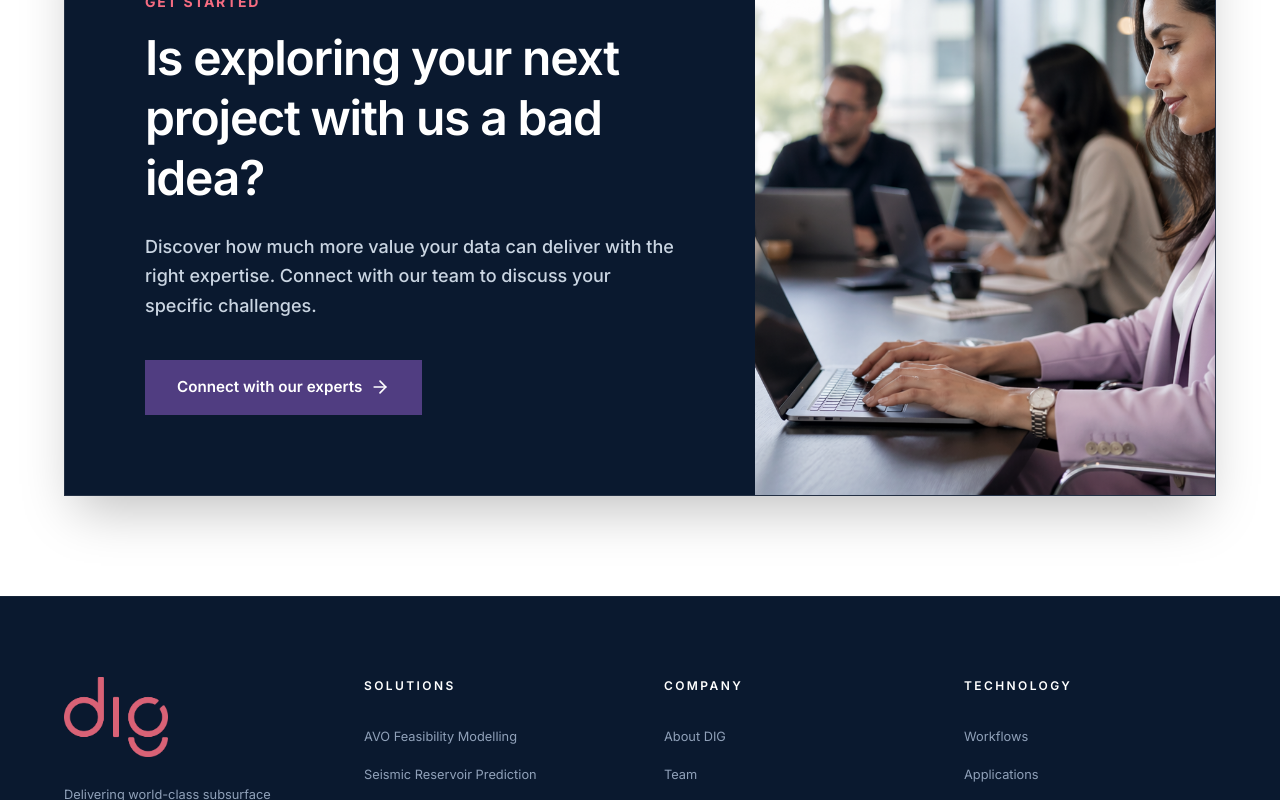
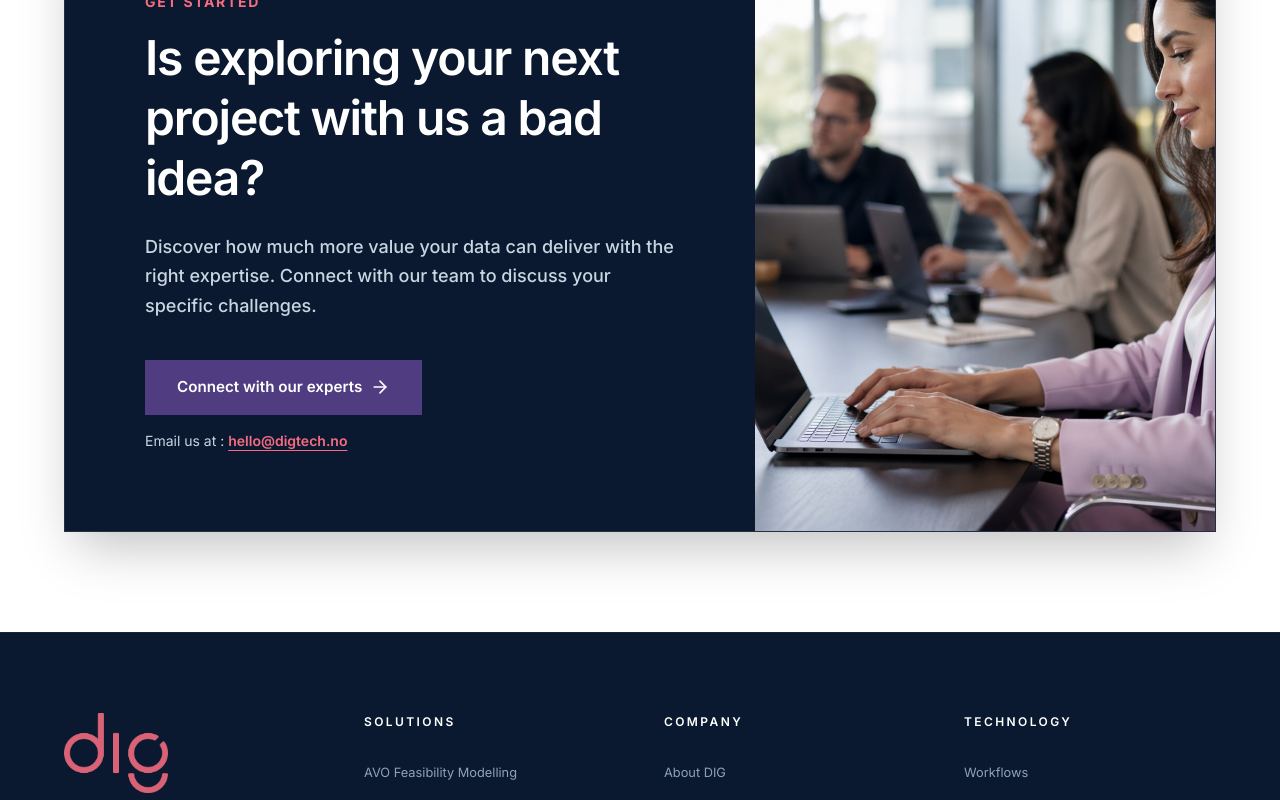
Before and after one commit to zaindigtech/dig-technology-webpage, a React (Vite) app: page / in a window 1280 px wide. Shown: the part 11200-12000 px from the top of the page. Built offline with nearby package versions, Linux system fonts and the light colour scheme.

Commit message:
Update website section

```diff
--- a/src/components/CTA.tsx
+++ b/src/components/CTA.tsx
@@ -31,11 +31,20 @@ export default function CTA() {
               Discover how much more value your data can deliver with the right expertise. Connect with our team to discuss your specific challenges.
             </p>
 
-            <div className="flex flex-wrap gap-5">
+            <div className="flex flex-col items-start gap-4">
               <a href="mailto:hello@digtech.no" className="btn btn-primary px-8 py-4 rounded-none font-semibold group">
                 Connect with our experts
                 <ArrowRight size={20} className="transition-transform group-hover:translate-x-1" />
               </a>
+              <p className="text-sm text-slate-300">
+                Email us at :{' '}
+                <a
+                  href="mailto:hello@digtech.no"
+                  className="text-pink font-semibold underline underline-offset-4 hover:text-white transition-colors"
+                >
+                  hello@digtech.no
+                </a>
+              </p>
             </div>
           </div>
 
```
